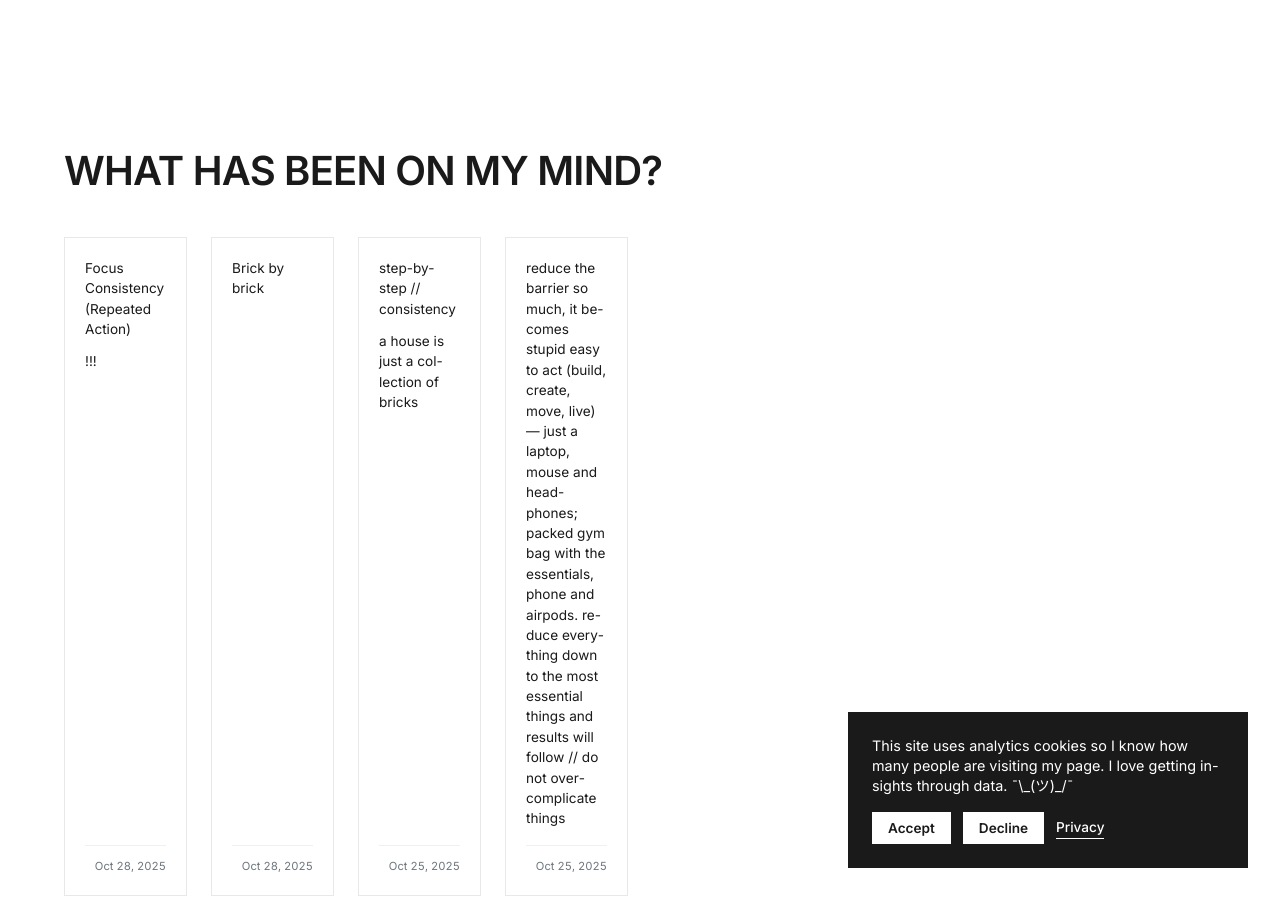
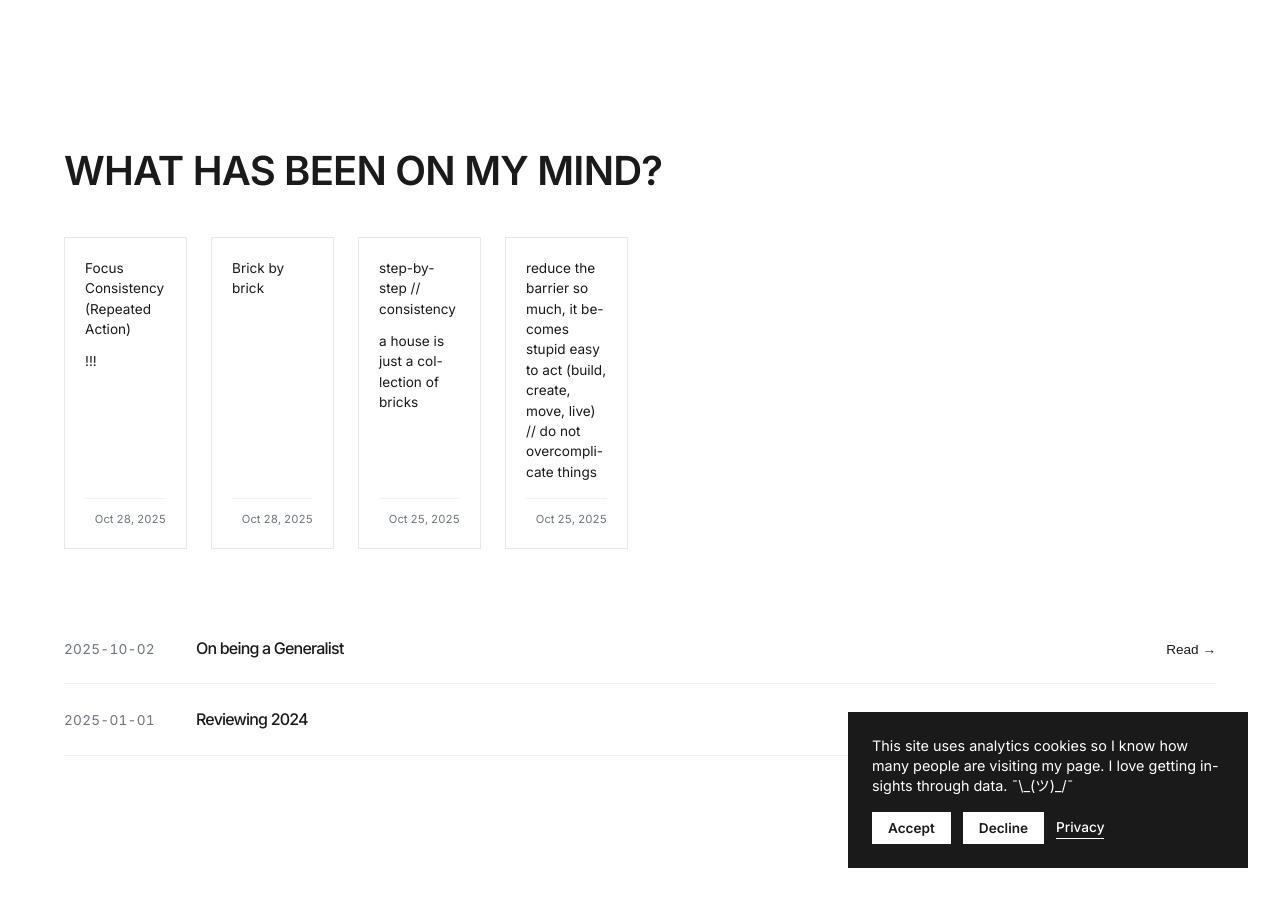
Before and after one commit to joosthel/system3-web, a Jekyll site: the page built from readme.md, in a window 1280 px wide and 900 px high, scrolled down 6315 px. Built offline with Jekyll 4.4.1, drawn with Linux system fonts in a browser that asks for light colours; our own code applies the rules of GitHub Pages for plain Markdown files.

Commit message:
Update Are.na notes data [skip ci]

```diff
--- a/_data/arena-notes.json
+++ b/_data/arena-notes.json
@@ -2,15 +2,15 @@
     "contents": [
         {
             "title": "",
-            "updated_at": "2025-10-25T18:00:31.663Z",
+            "updated_at": "2025-10-28T16:26:33.982Z",
             "created_at": "2025-10-25T18:00:31.643Z",
             "state": "available",
             "comment_count": 0,
             "generated_title": "Untitled",
-            "content_html": "<p>reduce the barrier so much, it becomes stupid easy to act (build, create, move, live) \u2014 just a laptop, mouse and headphones; packed gym bag with the essentials, phone and airpods. reduce everything down to the most essential things and results will follow // do not overcomplicate things</p>",
+            "content_html": "<p>reduce the barrier so much, it becomes stupid easy to act (build, create, move, live) // do not overcomplicate things</p>",
             "description_html": "",
             "visibility": "public",
-            "content": "reduce the barrier so much, it becomes stupid easy to act (build, create, move, live) \u2014 just a laptop, mouse and headphones; packed gym bag with the essentials, phone and airpods. reduce everything down to the most essential things and results will follow // do not overcomplicate things",
+            "content": "reduce the barrier so much, it becomes stupid easy to act (build, create, move, live) // do not overcomplicate things",
             "description": "",
             "source": null,
             "image": null,
```
